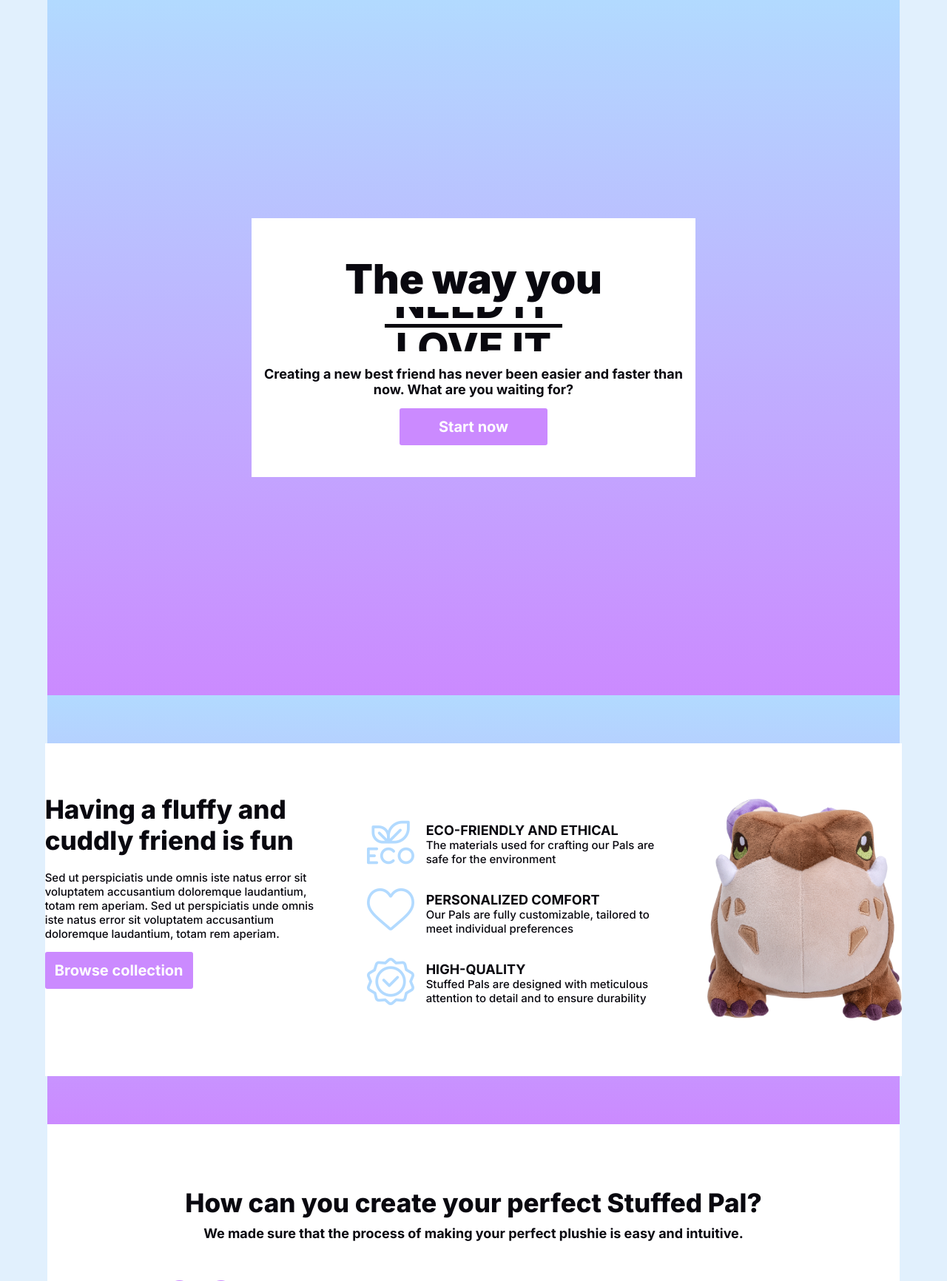
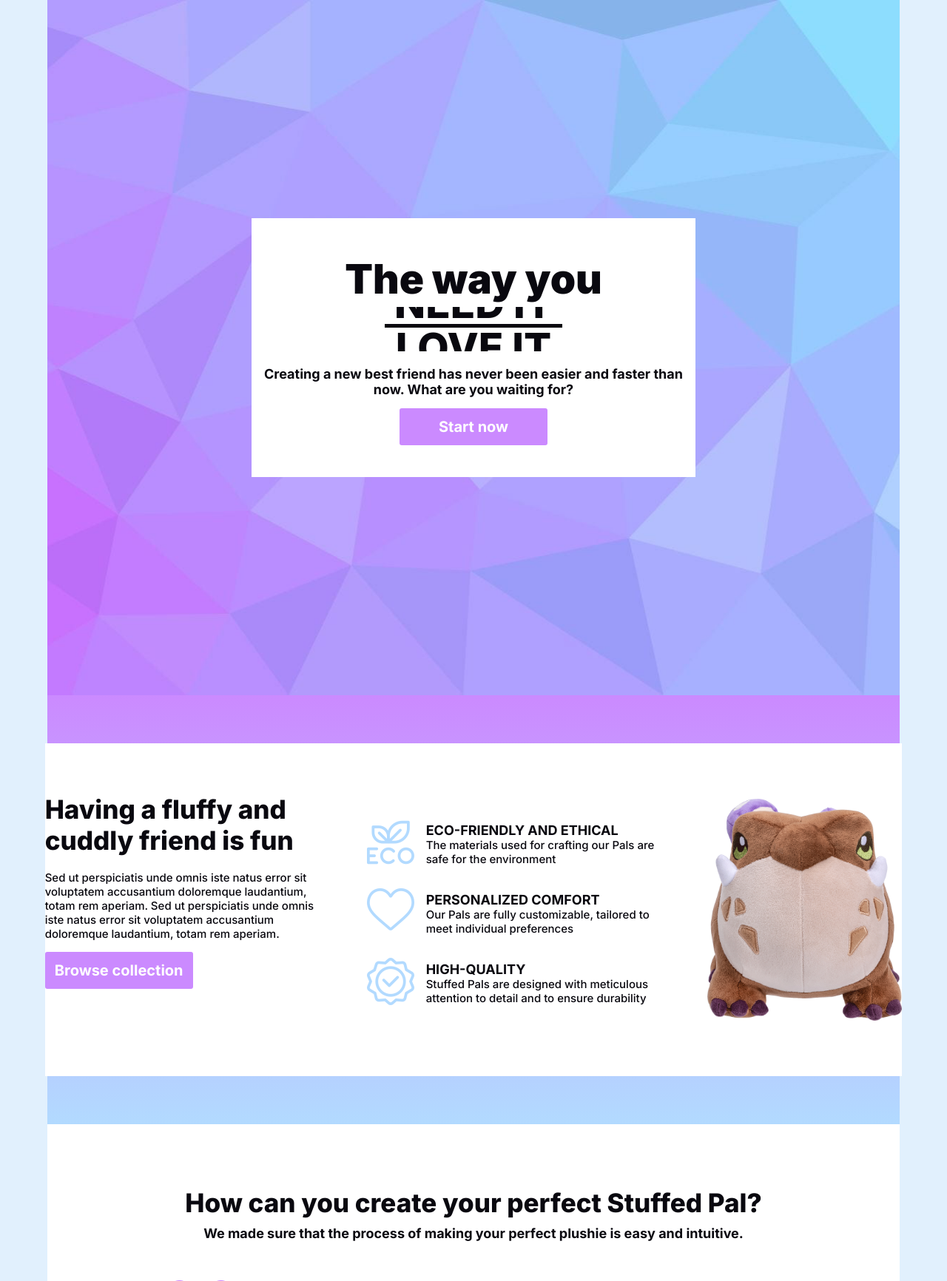
Before and after one commit to Eteiz/Stuffed_Pals_Site, a PHP site: page / in a window 1280 px wide. Shown: the part 80-1812 px from the top of the page at 74% size. Run offline with PHP 8.4, Linux system fonts and the light colour scheme.

Commit message:
Chaning the background of main headers temporarily

```diff
--- a/about_us.php
+++ b/about_us.php
@@ -29,10 +29,10 @@
         <section class="titular_section">
             <div class="titular_section_description">
                 <h1> About Stuffed Pals </h1>
-                <span> In a world where screens often overshadow human touch and interactions, Stuffed Pals was conceived as a beacon of warmth and connection.
+                <h3> In a world where screens often overshadow human touch and interactions, Stuffed Pals was conceived as a beacon of warmth and connection.
                     We observed a rising tide of loneliness and sought a solution that was both tangible and heartwarming.
                     Thus, the idea of customizable plush companions was born.
-                </span>
+                </h3>
             </div>
             <img src="img\plush_2.png" alt="Plush_2 image"></img>
         </section>
--- a/styles.css
+++ b/styles.css
@@ -151,10 +151,14 @@ nav {
 /* ==================== INDEX.PHP ==================== */
 /*  TITULAR SECTION  */
 .index_page .titular_section {
+    background-image: url('img/background.jpg');
+    background-size: cover;
+    background-position: center;
+    background-repeat: no-repeat;
+
     width: 100%;
     height: 860px;
 
-    background: linear-gradient(to bottom, #B2DAFF, #CB8AFF);
     display: flex;
     justify-content: center;
     align-items: center;
@@ -231,7 +235,7 @@ nav {
 
 .index_page .presentation_section {
     height: 500px;
-    background: linear-gradient(to bottom, #B2DAFF, #CB8AFF);
+    background: linear-gradient(to bottom, #CB8AFF, #B2DAFF);
 
     padding-top: 40px;
     padding-bottom: 40px;
@@ -369,8 +373,12 @@ nav {
 /* ==================== ABOUT_US.PHP ==================== */
 /*  TITULAR SECTION  */
 .titular_section {
-    background: linear-gradient(to bottom, #CB8AFF, #B2DAFF);
+    background-image: url('img/background.jpg');
+    background-size: cover;
+    background-position: center;
+    background-repeat: no-repeat;
 
+    height: 500px;
     display: flex;
     justify-content: center;
     align-items: center;
@@ -384,14 +392,19 @@ nav {
     height: 200px;
 }
 .titular_section img {
-    width: 300px;
+    width: 350px;
 }
+
 /* WHO WE ARE SECTION */
 .whowerare_section {
     background: linear-gradient(to bottom, #CB8AFF, #B2DAFF);
     padding-top: 40px;
     padding-bottom: 40px;
 }
+.whowerare_section h2 {
+    color: #8B5FE9
+}
+
 .whowerare_section,
 .whoweare_section_container,
 .whoweare_section_panel {
@@ -401,8 +414,8 @@ nav {
 }
 
 .whoweare_section_container {
-    padding: 30px 0px 30px 0px;
-    width: 1400px;
+    padding: 50px 0px 50px 0px;
+    width: 1500px;
     flex-direction: column;
     background-color: #ffffff;
     gap: 50px;
@@ -413,14 +426,14 @@ nav {
 }
 
 .whoweare_section_panel_description {
-    width: 450px;
+    width: 550px;
     margin-top: 20px;
     margin-bottom: 20px;
 }
 
 .whoweare_section_panel img {
     width: 500px;
-    height: 350px;
+    height: 300px;
 }
 
 
```
